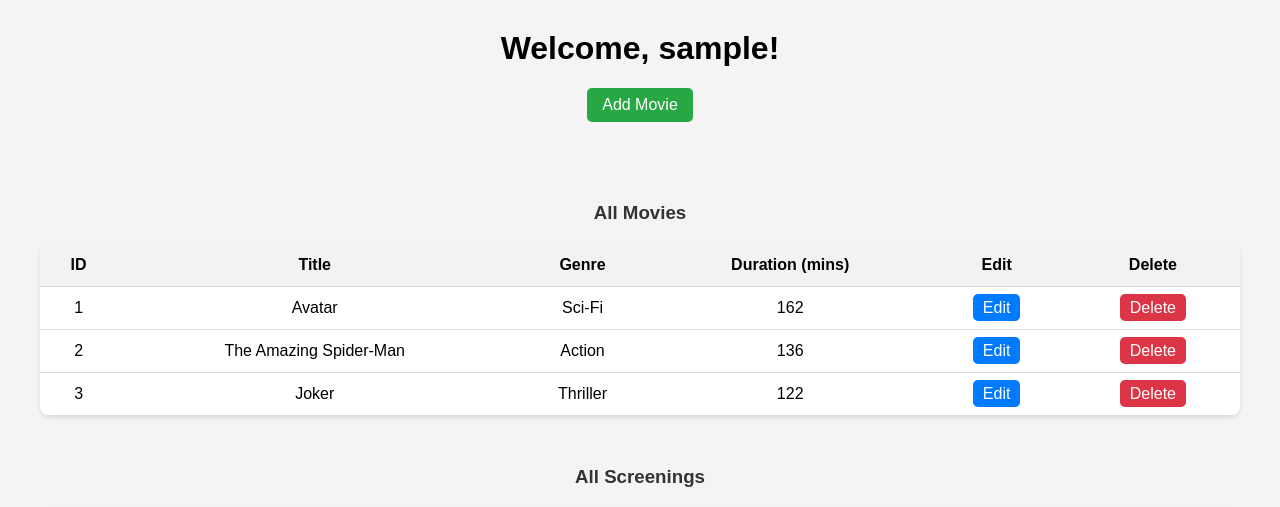
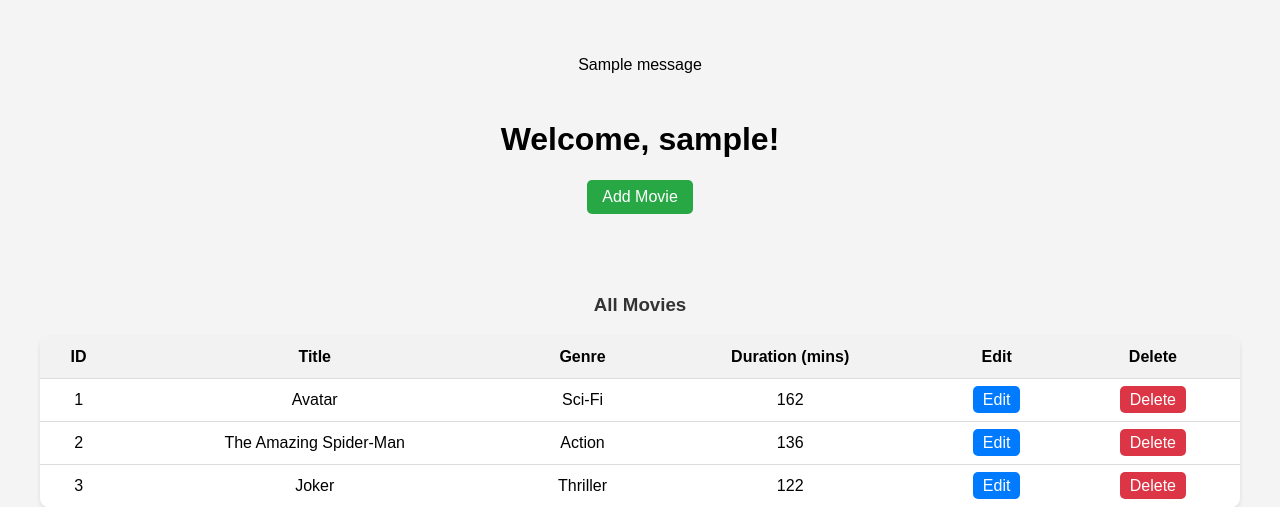
Before and after one commit to Minwauu/Non-Examined-Assessment, a Flask app: template templates/admin/admindashboard.html in a window 1280 px wide. Shown: the part 48-555 px from the top of the page. Run offline with Flask 3, Linux system fonts and the light colour scheme; the template is opened without the code that fills it: values that come from a table or form of the project are taken from there, most other values are stand-ins (such as "Sample title", 1, 10 or a date in 2020); one stand-in notice (Sample message) is shown.

Commit message:
Auto commit

```diff
--- a/templates/admin/admindashboard.html
+++ b/templates/admin/admindashboard.html
@@ -95,20 +95,39 @@
         .add-btn:hover {
             background-color: #218838;
         }
+
+        /* Flash message style */
+        .flash-message {
+            color: black;
+            background-color: transparent;
+            font-size: 1em;
+            padding: 10px;
+            margin: 20px auto;
+            max-width: 600px;
+            border: none;
+        }
     </style>
 </head>
 <body>
-
 
     <div class="navbar">
         <a href="{{ url_for('main.admin_dashboard') }}">Dashboard</a>
         <a href="{{ url_for('main.logout') }}">Logout</a>
     </div>
 
+    <div class="container">
 
-    <div class="container">
+        {% with messages = get_flashed_messages() %}
+          {% if messages %}
+            <div class="flash-message">
+              {% for message in messages %}
+                <p>{{ message }}</p>
+              {% endfor %}
+            </div>
+          {% endif %}
+        {% endwith %}
+
         <h1>Welcome, {{ username }}!</h1>
-
 
         <a href="{{ url_for('main.add_movie') }}" class="add-btn">Add Movie</a>
 
@@ -143,7 +162,6 @@
             <p>No movies available.</p>
         {% endif %}
 
-
         <h3>All Screenings</h3>
         {% if screenings %}
         <table>
```
Also changed, not shown: instance/cinema_booking_system.db.
